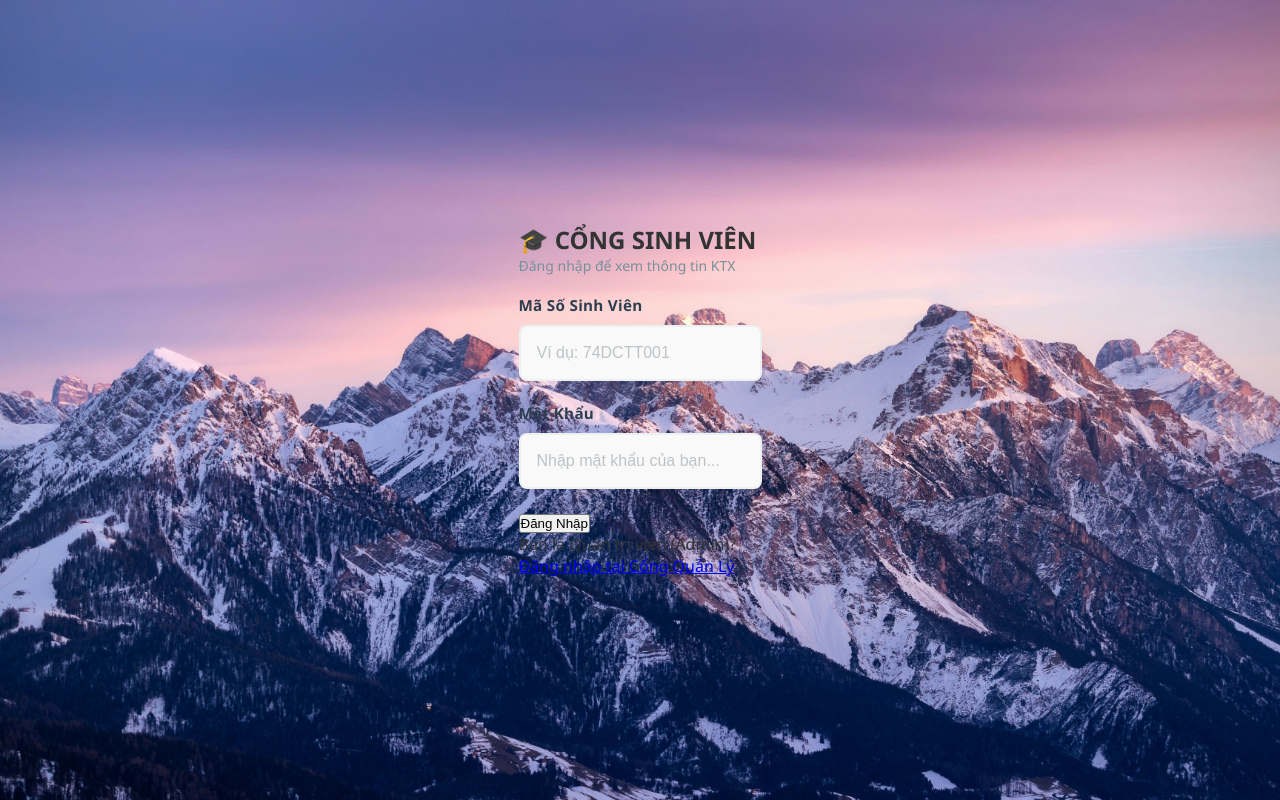
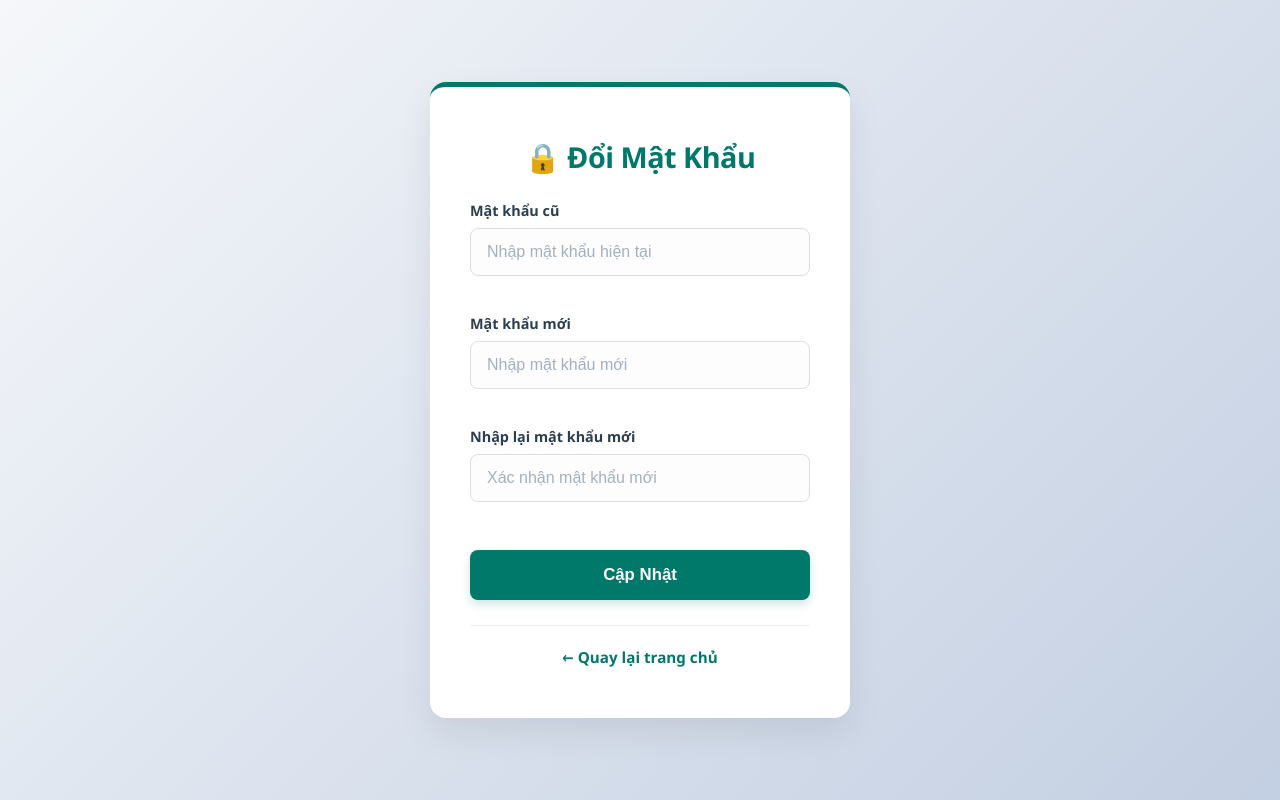
Before and after one commit to DunggNguyenn250/ubuntu-website, a PHP site: page /QuanLyKTX_user/Views/Auth/doimk.php in a window 1280 px wide. Run offline with PHP 8.4, Linux system fonts and the light colour scheme; some libraries are stand-ins or nearby versions.

Commit message:
chinh sua view doimk

```diff
--- a/QuanLyKTX_user/Views/Auth/doimk.php
+++ b/QuanLyKTX_user/Views/Auth/doimk.php
@@ -3,34 +3,46 @@
 <head>
     <meta charset="UTF-8">
     <meta name="viewport" content="width=device-width, initial-scale=1.0">
-    <title>Cổng Sinh Viên - KTX</title>
-    <link rel="stylesheet" href="<?= BASE_URL ?>Public/css/login.css?v=<?= time() ?>">
+    <title>Đổi Mật Khẩu - Cổng Sinh Viên</title>
+    <link rel="stylesheet" href="<?= BASE_URL ?>Public/css/doimk.css?v=<?= time() ?>">
 </head>
 <body>
+
     <div class="login-box">
-        <h2>🎓 CỔNG SINH VIÊN</h2>
-        <p style="color: #78909c; font-size: 14px; margin-bottom: 20px;">Đăng nhập để xem thông tin KTX</p>
+        <h2>🔒 Đổi Mật Khẩu</h2>
+
+        <?php if (isset($_SESSION['success'])): ?>
+            <div class="alert-success">
+                ✅ <?= $_SESSION['success']; ?>
+                <?php unset($_SESSION['success']); ?>
+            </div>
+        <?php endif; ?>
 
         <?php if (isset($_SESSION['error'])): ?>
-            <div class="alert">⚠️ <?= $_SESSION['error'] ?></div>
-            <?php unset($_SESSION['error']); ?>
+            <div class="alert-error">
+                ⚠️ <?= $_SESSION['error']; ?>
+                <?php unset($_SESSION['error']); ?>
+            </div>
         <?php endif; ?>
 
-        <form method="POST" action="<?= BASE_URL ?>auth/login">
+        <form action="<?= BASE_URL ?>auth/updatePassword" method="POST">
             <div class="form-group">
-                <label>Mã Số Sinh Viên</label>
-                <input type="text" name="masv" placeholder="Ví dụ: 74DCTT001" required>
+                <label>Mật khẩu cũ</label>
+                <input type="password" name="old_password" placeholder="Nhập mật khẩu hiện tại" required>
             </div>
             <div class="form-group">
-                <label>Mật Khẩu</label>
-                <input type="password" name="password" placeholder="Nhập mật khẩu của bạn..." required>
+                <label>Mật khẩu mới</label>
+                <input type="password" name="new_password" placeholder="Nhập mật khẩu mới" required>
             </div>
-            <button class="btn-submit" type="submit">Đăng Nhập</button>
+            <div class="form-group">
+                <label>Nhập lại mật khẩu mới</label>
+                <input type="password" name="confirm_password" placeholder="Xác nhận mật khẩu mới" required>
+            </div>
+            <button class="btn-submit" type="submit">Cập Nhật</button>
         </form>
 
-        <div class="footer-link">
-            Bạn là Quản trị viên (Admin)? <br>
-            <a href="http://192.168.190.128:8080/QuanLyKTX_API/Public/auth/login">Đăng nhập tại Cổng Quản Lý</a>
+        <div class="form-header">
+            <a href="<?= BASE_URL ?>dashboard" class="back-link">← Quay lại trang chủ</a>
         </div>
     </div>
 </body>
```
